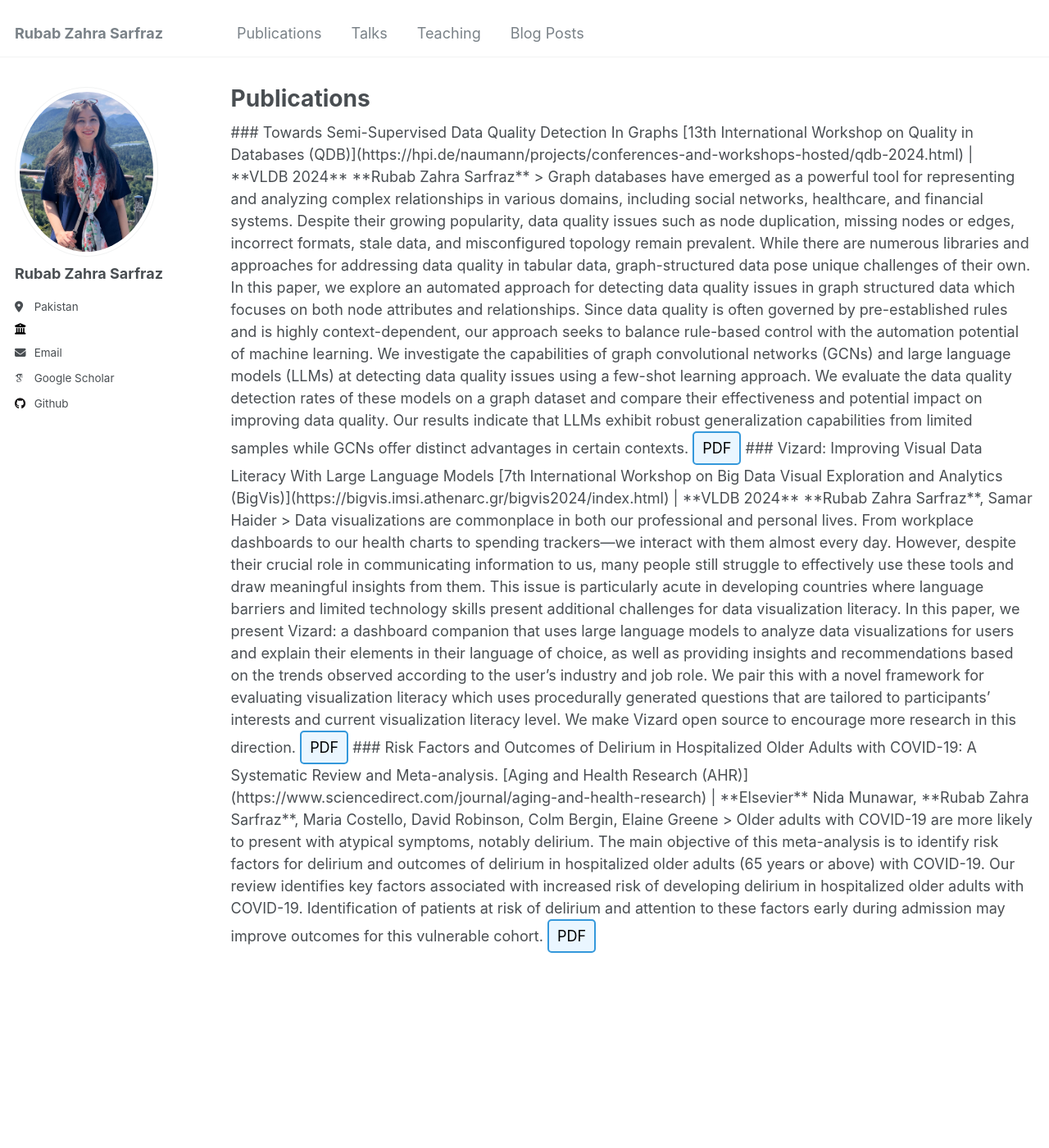
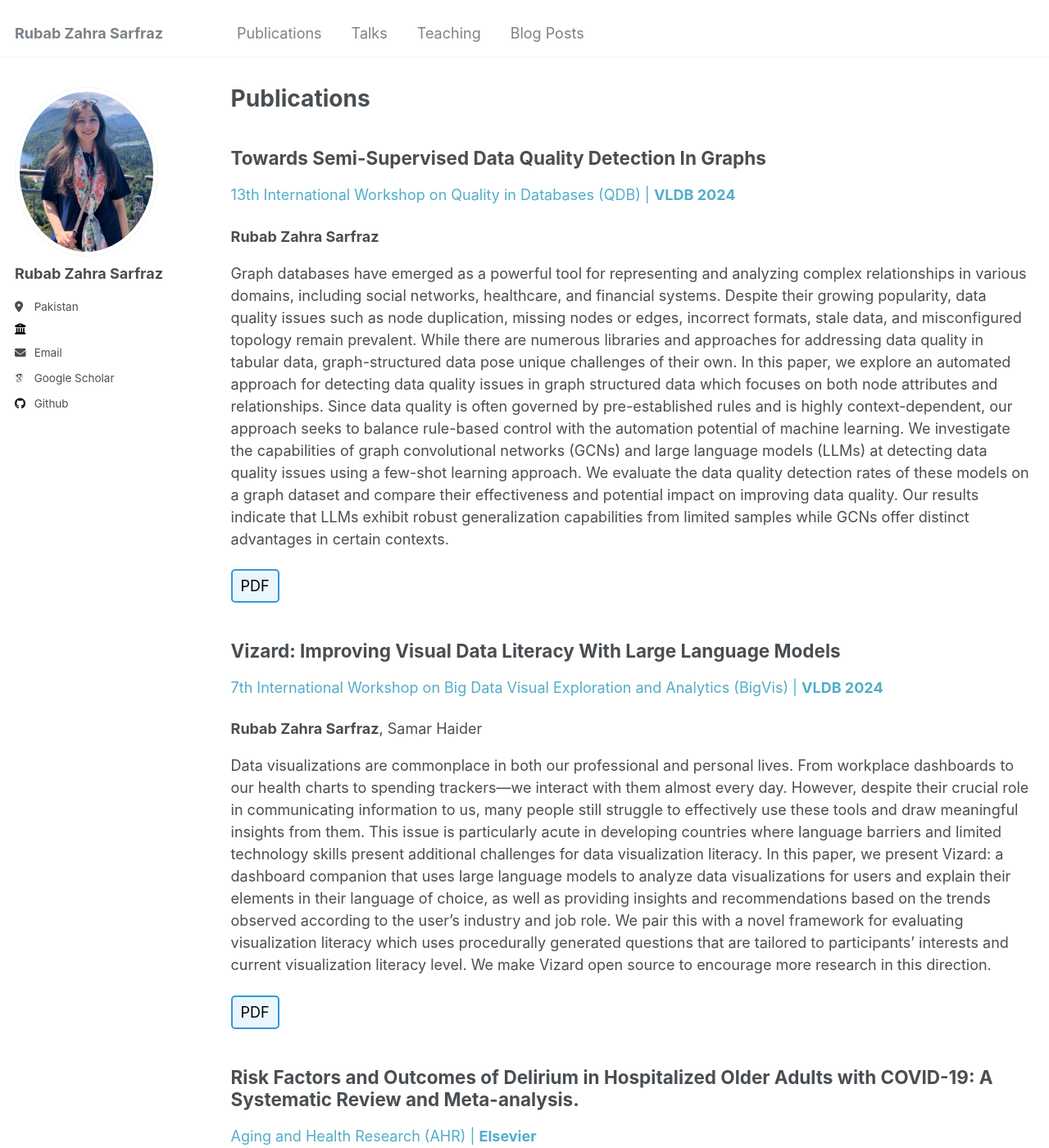
Before and after one commit to rubabzs/rubabzs.github.io, a Jekyll site: the page built from _pages/publications.html, in a window 1280 px wide and 1400 px high. Shown: the whole window at 82% size. Built offline with Jekyll 4.4.1, drawn with Linux system fonts in a browser that asks for light colours; some web fonts are replaced; some of the changed text lies outside the part shown.

Commit message:
revamped publications page

```diff
--- a/_pages/publications.html
+++ b/_pages/publications.html
@@ -5,13 +5,17 @@ permalink: /publications/
 author_profile: true
 ---
 
-### Towards Semi-Supervised Data Quality Detection In Graphs
+<h2> Towards Semi-Supervised Data Quality Detection In Graphs </h2>
 
-[13th International Workshop on Quality in Databases (QDB)](https://hpi.de/naumann/projects/conferences-and-workshops-hosted/qdb-2024.html) | **VLDB 2024**
+<p>
+  <a href="https://hpi.de/naumann/projects/conferences-and-workshops-hosted/qdb-2024.html" style="text-decoration: none;">
+    13th International Workshop on Quality in Databases (QDB) | <b> VLDB 2024</b>
+  </a>
+</p>
 
-**Rubab Zahra Sarfraz**
+<b>Rubab Zahra Sarfraz</b>
 
-> Graph databases have emerged as a powerful tool for representing and analyzing complex relationships in various domains, including social networks, healthcare, and financial systems. Despite their growing popularity, data quality issues such as node duplication, missing nodes or edges, incorrect formats, stale data, and misconfigured topology remain prevalent. While there are numerous libraries and approaches for addressing data quality in tabular data, graph-structured data pose unique challenges of their own. In this paper, we explore an automated approach for detecting data quality issues in graph structured data which focuses on both node attributes and relationships. Since data quality is often governed by pre-established rules and is highly context-dependent, our approach seeks to balance rule-based control with the automation potential of machine learning. We investigate the capabilities of graph convolutional networks (GCNs) and large language models (LLMs) at detecting data quality issues using a few-shot learning approach. We evaluate the data quality detection rates of these models on a graph dataset and compare their effectiveness and potential impact on improving data quality. Our results indicate that LLMs exhibit robust generalization capabilities from limited samples while GCNs offer distinct advantages in certain contexts.
+<p> Graph databases have emerged as a powerful tool for representing and analyzing complex relationships in various domains, including social networks, healthcare, and financial systems. Despite their growing popularity, data quality issues such as node duplication, missing nodes or edges, incorrect formats, stale data, and misconfigured topology remain prevalent. While there are numerous libraries and approaches for addressing data quality in tabular data, graph-structured data pose unique challenges of their own. In this paper, we explore an automated approach for detecting data quality issues in graph structured data which focuses on both node attributes and relationships. Since data quality is often governed by pre-established rules and is highly context-dependent, our approach seeks to balance rule-based control with the automation potential of machine learning. We investigate the capabilities of graph convolutional networks (GCNs) and large language models (LLMs) at detecting data quality issues using a few-shot learning approach. We evaluate the data quality detection rates of these models on a graph dataset and compare their effectiveness and potential impact on improving data quality. Our results indicate that LLMs exhibit robust generalization capabilities from limited samples while GCNs offer distinct advantages in certain contexts. </p>
 
 <a href="https://rubabzs.github.io/files/qdb.pdf" style="text-decoration: none;">
     <span style="border: 2px solid #3498db; padding: 5px 10px; border-radius: 5px; background-color: #eaf6ff; display: inline-block; color: #000;">
@@ -19,12 +23,21 @@ author_profile: true
     </span>
 </a>
 
-### Vizard: Improving Visual Data Literacy With Large Language Models
-[7th International Workshop on Big Data Visual Exploration and Analytics (BigVis)](https://bigvis.imsi.athenarc.gr/bigvis2024/index.html) | **VLDB 2024**
+</br>
 
-**Rubab Zahra Sarfraz**, Samar Haider
+<h2> Vizard: Improving Visual Data Literacy With Large Language Models </h2>
 
-> Data visualizations are commonplace in both our professional and personal lives. From workplace dashboards to our health charts to spending trackers—we interact with them almost every day. However, despite their crucial role in communicating information to us, many people still struggle to effectively use these tools and draw meaningful insights from them. This issue is particularly acute in developing countries where language barriers and limited technology skills present additional challenges for data visualization literacy. In this paper, we present Vizard: a dashboard companion that uses large language models to analyze data visualizations for users and explain their elements in their language of choice, as well as providing insights and recommendations based on the trends observed according to the user’s industry and job role. We pair this with a novel framework for evaluating visualization literacy which uses procedurally generated questions that are tailored to participants’ interests and current visualization literacy level. We make Vizard open source to encourage more research in this direction.
+<p>
+  <a href="https://bigvis.imsi.athenarc.gr/bigvis2024/index.html" style="text-decoration: none;">
+    7th International Workshop on Big Data Visual Exploration and Analytics (BigVis) | <b> VLDB 2024</b>
+  </a>
+</p>
+
+<b>Rubab Zahra Sarfraz</b>, Samar Haider
+
+
+<p> Data visualizations are commonplace in both our professional and personal lives. From workplace dashboards to our health charts to spending trackers—we interact with them almost every day. However, despite their crucial role in communicating information to us, many people still struggle to effectively use these tools and draw meaningful insights from them. This issue is particularly acute in developing countries where language barriers and limited technology skills present additional challenges for data visualization literacy. In this paper, we present Vizard: a dashboard companion that uses large language models to analyze data visualizations for users and explain their elements in their language of choice, as well as providing insights and recommendations based on the trends observed according to the user’s industry and job role. We pair this with a novel framework for evaluating visualization literacy which uses procedurally generated questions that are tailored to participants’ interests and current visualization literacy level. We make Vizard open source to encourage more research in this direction. </p>
+
 
 <a href="https://rubabzs.github.io/files/vizard.pdf" style="text-decoration: none;">
     <span style="border: 2px solid #3498db; padding: 5px 10px; border-radius: 5px; background-color: #eaf6ff; display: inline-block; color: #000;">
@@ -32,13 +45,20 @@ author_profile: true
     </span>
 </a>
 
-### Risk Factors and Outcomes of Delirium in Hospitalized Older Adults with COVID-19: A Systematic Review and Meta-analysis.
+</br>
 
-[Aging and Health Research (AHR)](https://www.sciencedirect.com/journal/aging-and-health-research) | **Elsevier**
 
-Nida Munawar, **Rubab Zahra Sarfraz**, Maria Costello, David Robinson, Colm Bergin, Elaine Greene
+<h2>Risk Factors and Outcomes of Delirium in Hospitalized Older Adults with COVID-19: A Systematic Review and Meta-analysis. </h2>
 
-> Older adults with COVID-19 are more likely to present with atypical symptoms, notably delirium. The main objective of this meta-analysis is to identify risk factors for delirium and outcomes of delirium in hospitalized older adults (65 years or above) with COVID-19. Our review identifies key factors associated with increased risk of developing delirium in hospitalized older adults with COVID-19. Identification of patients at risk of delirium and attention to these factors early during admission may improve outcomes for this vulnerable cohort.
+<p>
+  <a href="https://www.sciencedirect.com/journal/aging-and-health-research" style="text-decoration: none;">
+    Aging and Health Research (AHR) | <b> Elsevier </b>
+  </a>
+</p>
+
+Nida Munawar, <b>Rubab Zahra Sarfraz</b>, Maria Costello, David Robinson, Colm Bergin, Elaine Greene
+
+<p> Older adults with COVID-19 are more likely to present with atypical symptoms, notably delirium. The main objective of this meta-analysis is to identify risk factors for delirium and outcomes of delirium in hospitalized older adults (65 years or above) with COVID-19. Our review identifies key factors associated with increased risk of developing delirium in hospitalized older adults with COVID-19. Identification of patients at risk of delirium and attention to these factors early during admission may improve outcomes for this vulnerable cohort.</p>
 
 <a href="https://rubabzs.github.io/files/delirium.pdf" style="text-decoration: none;">
     <span style="border: 2px solid #3498db; padding: 5px 10px; border-radius: 5px; background-color: #eaf6ff; display: inline-block; color: #000;">
```
